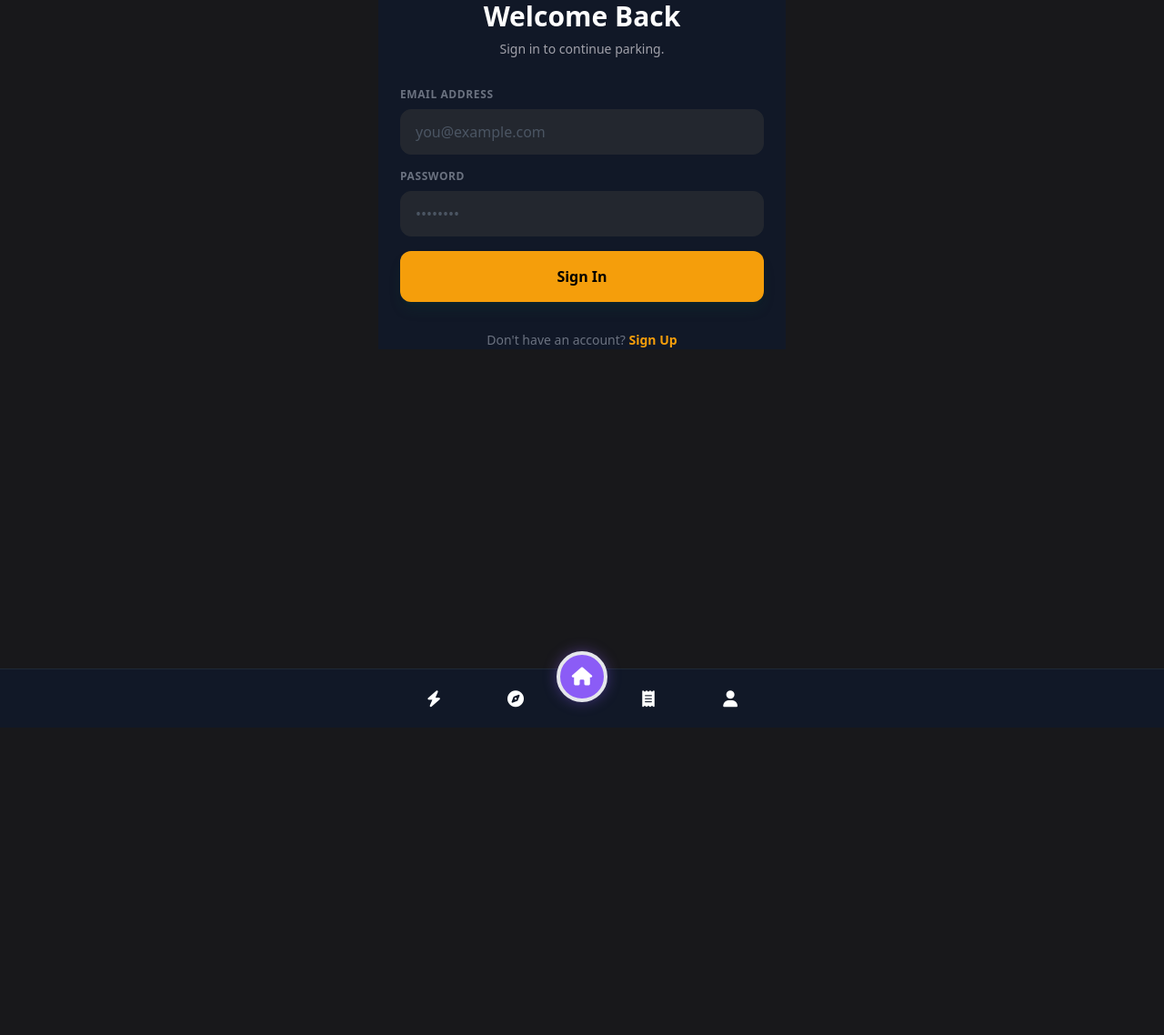
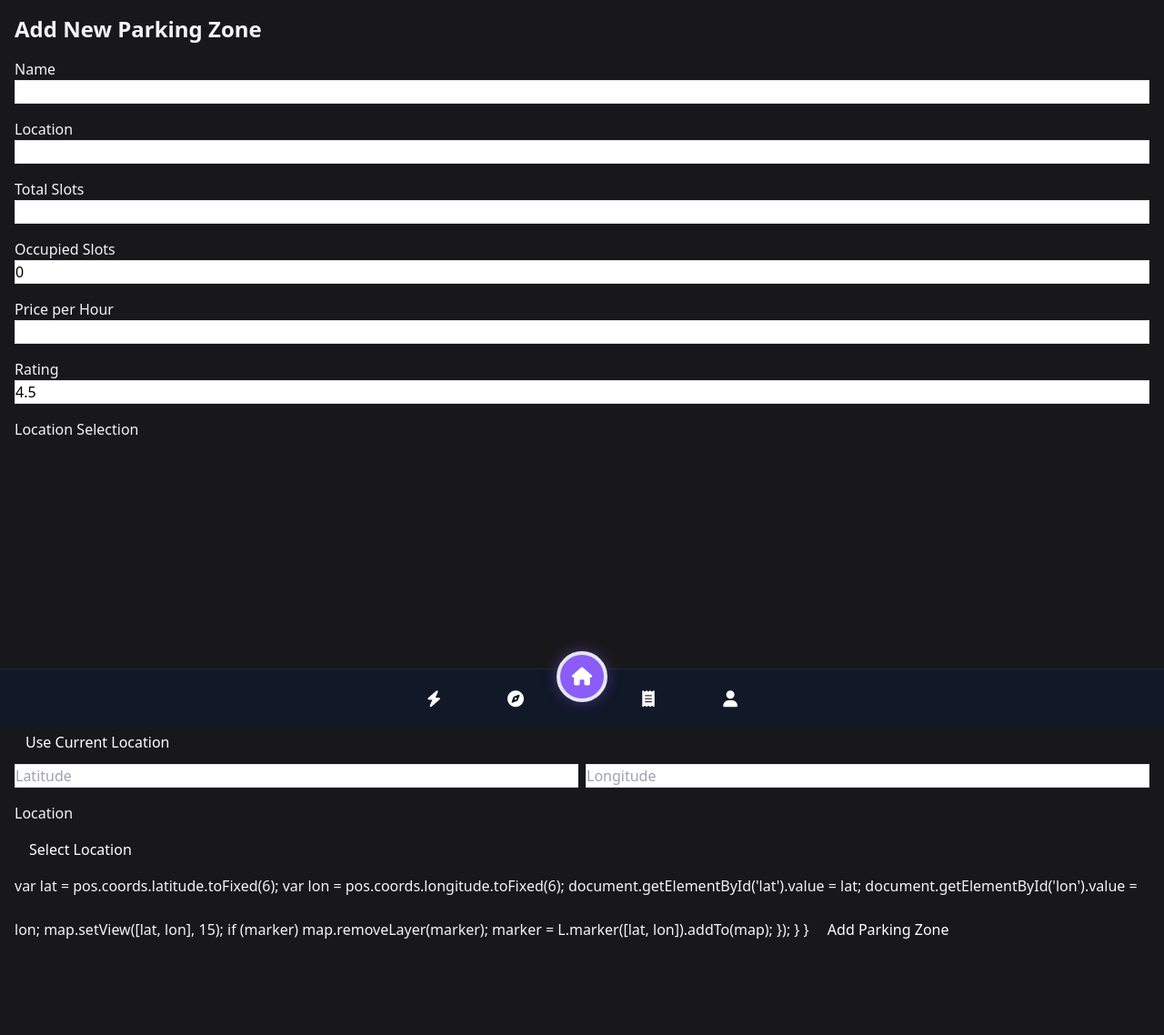
Before and after one commit to unni-krishnan-r/parking, a Flask app: page /login in a window 1280 px wide. Shown: the whole page at 91% size. Before the commit the page ends 786 px from the top, so only its background shows below. Run offline with Flask 3, Linux system fonts and the light colour scheme; a user stored in the database is signed in; parts of the project's set-up code (start-up, migrations or seed data) failed here and were passed over.

Commit message:
added section to register new parking slots
initialized new section in which we can add new parking slots. needs new updates

```diff
--- a/app.py
+++ b/app.py
@@ -41,6 +41,30 @@ def require_login():
 # --- Auth Routes ---
 
 @app.route('/login', methods=['GET', 'POST'])
+@app.route('/add_parking_zone', methods=['GET', 'POST'])
+def add_parking_zone():
+    if request.method == 'POST':
+        name = request.form.get('name')
+        location = request.form.get('location')
+        total_slots = request.form.get('total_slots', type=int)
+        price_per_hour = request.form.get('price_per_hour', type=float)
+        lat = request.form.get('lat', type=float)
+        lon = request.form.get('lon', type=float)
+
+        zone = ParkingZone(
+            name=name,
+            location=location,
+            total_slots=total_slots,
+            price_per_hour=price_per_hour,
+            lat=lat,
+            lon=lon,
+            status='pending'
+        )
+        db.session.add(zone)
+        db.session.commit()
+        flash('Parking zone submitted for approval!', 'info')
+        return redirect(url_for('explore'))
+    return render_template('add_parking_zone.html')
 def login():
     if request.method == 'POST':
         email = request.form.get('email')
@@ -55,6 +79,27 @@ def login():
             flash('Invalid email or password', 'error')
 
     return render_template('login.html', page='auth')
+
+@app.route('/admin/pending_zones')
+def admin_pending_zones():
+    zones = ParkingZone.query.filter_by(status='pending').all()
+    return render_template('admin_pending_zones.html', zones=zones)
+
+@app.route('/admin/approve_zone/<int:zone_id>', methods=['POST'])
+def approve_zone(zone_id):
+    zone = ParkingZone.query.get_or_404(zone_id)
+    zone.status = 'approved'
+    db.session.commit()
+    flash('Zone approved!', 'success')
+    return redirect(url_for('admin_pending_zones'))
+
+@app.route('/admin/reject_zone/<int:zone_id>', methods=['POST'])
+def reject_zone(zone_id):
+    zone = ParkingZone.query.get_or_404(zone_id)
+    zone.status = 'rejected'
+    db.session.commit()
+    flash('Zone rejected.', 'error')
+    return redirect(url_for('admin_pending_zones'))
 
 @app.route('/register', methods=['GET', 'POST'])
 def register():
--- /dev/null
+++ b/templates/add_parking_zone.html
@@ -0,0 +1,124 @@
+{% extends 'base.html' %}
+{% block content %}
+<div class="container mx-auto p-4">
+    <h2 class="text-2xl font-bold mb-4">Add New Parking Zone</h2>
+    <form method="POST" class="space-y-4">
+        <div>
+            <label class="block">Name</label>
+            <input type="text" name="name" required class="border rounded w-full p-2 text-black bg-white" />
+        </div>
+        <div>
+            <label class="block">Location</label>
+            <input type="text" name="location" required class="border rounded w-full p-2 text-black bg-white" />
+        </div>
+        <div>
+            <label class="block">Total Slots</label>
+            <input type="number" name="total_slots" required class="border rounded w-full p-2 text-black bg-white" />
+        </div>
+        <div>
+            <label class="block">Occupied Slots</label>
+            <input type="number" name="occupied_slots" value="0" class="border rounded w-full p-2 text-black bg-white" />
+        </div>
+        <div>
+            <label class="block">Price per Hour</label>
+            <input type="number" step="0.01" name="price_per_hour" required class="border rounded w-full p-2 text-black bg-white" />
+        </div>
+        <div>
+            <label class="block">Rating</label>
+            <input type="number" step="0.1" name="rating" value="4.5" class="border rounded w-full p-2 text-black bg-white" />
+        </div>
+        <div>
+            <label class="block">Location Selection</label>
+            <div id="map" style="height: 300px; width: 100%; margin-bottom: 1rem;"></div>
+            <button type="button" onclick="useCurrentLocation()" class="bg-blue-500 text-white px-3 py-1 rounded mb-2">Use Current Location</button>
+            <div class="flex gap-2">
+                <input type="number" step="0.0001" name="lat" id="lat" required class="border rounded w-full p-2 text-black bg-white" placeholder="Latitude" />
+                <input type="number" step="0.0001" name="lon" id="lon" required class="border rounded w-full p-2 text-black bg-white" placeholder="Longitude" />
+            </div>
+        </div>
+        <link rel="stylesheet" href="https://unpkg.com/leaflet@1.9.4/dist/leaflet.css" />
+        <script src="https://unpkg.com/leaflet@1.9.4/dist/leaflet.js"></script>
+        <div>
+            <label class="block mb-2">Location</label>
+            <button type="button" onclick="openLocationPicker()" class="bg-blue-600 text-white px-4 py-2 rounded mb-2">Select Location</button>
+            <input type="hidden" name="lat" id="lat" />
+            <input type="hidden" name="lon" id="lon" />
+            <div id="location-summary" class="text-sm text-gray-700"></div>
+        </div>
+        <!-- Location Picker Modal -->
+        <div id="location-modal" style="display:none; position:fixed; top:0; left:0; width:100vw; height:100vh; background:rgba(0,0,0,0.85); z-index:9999;">
+            <div style="position:relative; width:100vw; height:100vh;">
+                <div id="modal-map" style="width:100vw; height:100vh;"></div>
+                <div id="location-popup" style="position:absolute; bottom:0; left:0; width:100vw; background:white; color:black; padding:1rem; text-align:center; display:none;">
+                    <span id="popup-message">Location selected.</span>
+                    <button type="button" onclick="confirmLocation()" class="bg-green-600 text-white px-4 py-2 rounded ml-2">Continue</button>
+                </div>
+            </div>
+        </div>
+        <link rel="stylesheet" href="https://unpkg.com/leaflet@1.9.4/dist/leaflet.css" />
+        <script src="https://unpkg.com/leaflet@1.9.4/dist/leaflet.js"></script>
+        <script>
+            let selectedLat = null, selectedLon = null;
+            function openLocationPicker() {
+                document.getElementById('location-modal').style.display = 'block';
+                setTimeout(() => {
+                    if (!window.modalMap) {
+                        window.modalMap = L.map('modal-map').setView([10.0271, 76.3082], 7);
+                        L.tileLayer('https://{s}.tile.openstreetmap.org/{z}/{x}/{y}.png', {
+                            attribution: '&copy; OpenStreetMap contributors'
+                        }).addTo(window.modalMap);
+                        let marker;
+                        window.modalMap.on('click', function(e) {
+                            selectedLat = e.latlng.lat.toFixed(6);
+                            selectedLon = e.latlng.lng.toFixed(6);
+                            if (marker) window.modalMap.removeLayer(marker);
+                            marker = L.marker([selectedLat, selectedLon]).addTo(window.modalMap);
+                            document.getElementById('location-popup').style.display = 'block';
+                            document.getElementById('popup-message').innerText = `Selected: ${selectedLat}, ${selectedLon}`;
+                        });
+                    }
+                }, 100);
+            }
+            function confirmLocation() {
+                document.getElementById('location-modal').style.display = 'none';
+                document.getElementById('lat').value = selectedLat;
+                document.getElementById('lon').value = selectedLon;
+                document.getElementById('location-summary').innerText = `Location: ${selectedLat}, ${selectedLon}`;
+            }
+        </script>
+                        var lat = pos.coords.latitude.toFixed(6);
+                        var lon = pos.coords.longitude.toFixed(6);
+                        document.getElementById('lat').value = lat;
+                        document.getElementById('lon').value = lon;
+                        map.setView([lat, lon], 15);
+                        if (marker) map.removeLayer(marker);
+                        marker = L.marker([lat, lon]).addTo(map);
+                    });
+                }
+            }
+        </script>
+        <button type="submit" class="bg-blue-600 text-white px-4 py-2 rounded">Add Parking Zone</button>
+    </form>
+</div>
+{% endblock %}
+
+            <!-- Location Picker Section -->
+            <div>
+                <label class="block mb-2">Location</label>
+                <button type="button" onclick="openLocationPicker()" class="bg-blue-600 text-white px-4 py-2 rounded mb-2">Select Location</button>
+                <input type="hidden" name="lat" id="lat" />
+                <input type="hidden" name="lon" id="lon" />
+                <div id="location-summary" class="text-sm text-gray-700"></div>
+            </div>
+            <!-- Location Picker Modal -->
+            <div id="location-modal" style="display:none; position:fixed; top:0; left:0; width:100vw; height:100vh; background:rgba(0,0,0,0.85); z-index:9999;">
+                <div style="position:relative; width:100vw; height:100vh;">
+                    <div id="modal-map" style="width:100vw; height:100vh;"></div>
+                    <div id="location-popup" style="position:absolute; bottom:0; left:0; width:100vw; background:white; color:black; padding:1rem; text-align:center; display:none;">
+                        <span id="popup-message">Location selected.</span>
+                        <button type="button" onclick="confirmLocation()" class="bg-green-600 text-white px-4 py-2 rounded ml-2">Continue</button>
+                    </div>
+                </div>
+            </div>
+            <link rel="stylesheet" href="https://unpkg.com/leaflet@1.9.4/dist/leaflet.css" />
+            <script src="https://unpkg.com/leaflet@1.9.4/dist/leaflet.js"></script>
```
Also changed, not shown: models.py (+5 -2 lines), templates/admin_pending_zones.html (added, +37 -0 lines), templates/profile.html (+10 -0 lines), instance/parkeasy.db.
